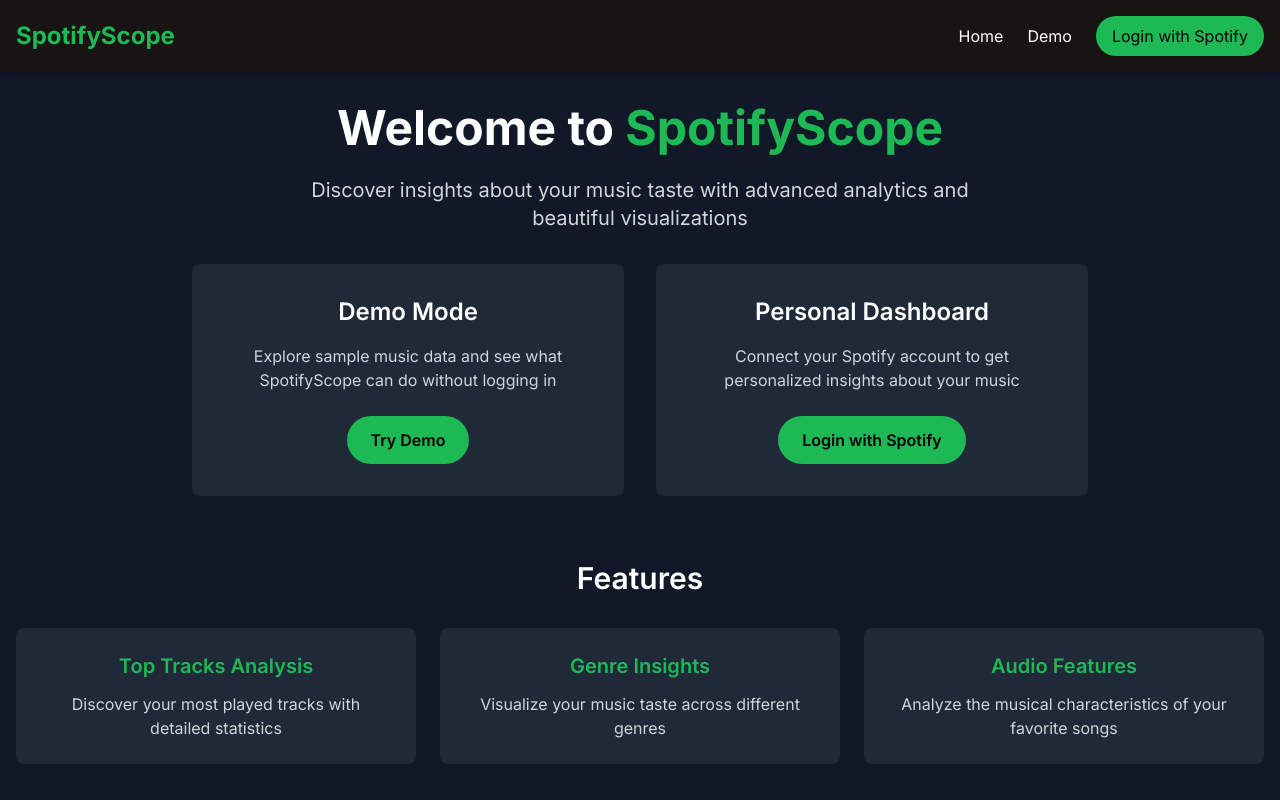
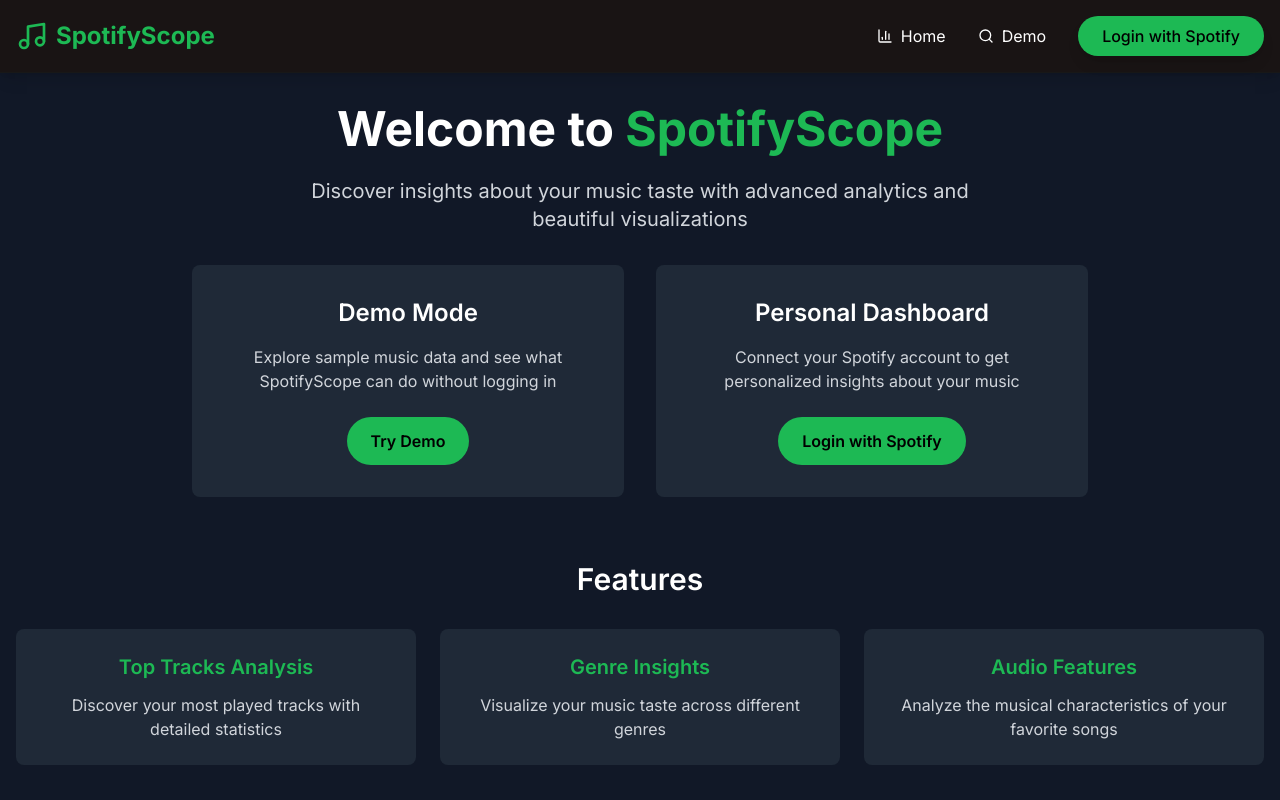
Before and after one commit to Luuchoh/SpotifyScope-, a React (Vite) app in the folder front/: page / in a window 1280 px wide. Built offline with nearby package versions, Linux system fonts and the light colour scheme; no server answers.

Commit message:
Update: front - header component

```diff
--- a/front/src/components/Layout/Header.tsx
+++ b/front/src/components/Layout/Header.tsx
@@ -1,7 +1,8 @@
 import React from 'react';
 import { Link, useNavigate } from 'react-router-dom';
 import { useAppSelector, useAppDispatch } from '../../hooks/redux';
-import { logout } from '../../store/slices/authSlice';
+import { logout } from '../../store/authSlice';
+import { Music, Search, BarChart3, User, LogOut, Menu } from 'lucide-react';
 
 const Header: React.FC = () => {
   const navigate = useNavigate();
@@ -14,44 +15,82 @@
   };
 
   return (
-    <header className="bg-spotify-black text-white shadow-lg">
+    <header className="bg-spotify-black text-white shadow-lg border-b border-spotify-gray-800">
       <div className="container mx-auto px-4 py-4">
         <div className="flex items-center justify-between">
-          <Link to="/" className="text-2xl font-bold text-spotify-green">
-            SpotifyScope
+          {/* Logo */}
+          <Link to="/" className="flex items-center space-x-2 text-2xl font-bold text-spotify-green hover:text-green-400 transition-colors">
+            <Music className="w-8 h-8" />
+            <span>SpotifyScope</span>
           </Link>
 
-          <nav className="hidden md:flex items-center space-x-6">
-            <Link to="/" className="hover:text-spotify-green transition-colors">
-              Home
+          {/* Desktop Navigation */}
+          <nav className="hidden md:flex items-center space-x-8">
+            <Link
+              to="/"
+              className="flex items-center space-x-2 hover:text-spotify-green transition-colors group"
+            >
+              <BarChart3 className="w-4 h-4 group-hover:text-spotify-green" />
+              <span>Home</span>
             </Link>
-            <Link to="/demo" className="hover:text-spotify-green transition-colors">
-              Demo
+            <Link
+              to="/demo"
+              className="flex items-center space-x-2 hover:text-spotify-green transition-colors group"
+            >
+              <Search className="w-4 h-4 group-hover:text-spotify-green" />
+              <span>Demo</span>
             </Link>
+
             {isAuthenticated ? (
               <>
-                <Link to="/dashboard" className="hover:text-spotify-green transition-colors">
-                  Dashboard
+                <Link
+                  to="/dashboard"
+                  className="flex items-center space-x-2 hover:text-spotify-green transition-colors group"
+                >
+                  <BarChart3 className="w-4 h-4 group-hover:text-spotify-green" />
+                  <span>Dashboard</span>
                 </Link>
+
+                {/* User Menu */}
                 <div className="flex items-center space-x-4">
-                  <span className="text-sm">Welcome, {user?.displayName}</span>
+                  <div className="flex items-center space-x-2">
+                    {user?.profileImage ? (
+                      <img
+                        src={user.profileImage}
+                        alt={user.displayName}
+                        className="w-8 h-8 rounded-full"
+                      />
+                    ) : (
+                      <User className="w-8 h-8 p-1 bg-spotify-gray-700 rounded-full" />
+                    )}
+                    <span className="text-sm text-spotify-gray-300">
+                      {user?.displayName}
+                    </span>
+                  </div>
+
                   <button
                     onClick={handleLogout}
-                    className="bg-spotify-green text-black px-4 py-2 rounded-full hover:bg-green-400 transition-colors"
+                    className="flex items-center space-x-2 bg-spotify-green text-black px-4 py-2 rounded-full hover:bg-green-400 transition-all duration-200 font-medium"
                   >
-                    Logout
+                    <LogOut className="w-4 h-4" />
+                    <span>Logout</span>
                   </button>
                 </div>
               </>
             ) : (
               <Link
                 to="/login"
-                className="bg-spotify-green text-black px-4 py-2 rounded-full hover:bg-green-400 transition-colors"
+                className="bg-spotify-green text-black px-6 py-2 rounded-full hover:bg-green-400 transition-all duration-200 font-medium shadow-lg hover:shadow-xl"
               >
                 Login with Spotify
               </Link>
             )}
           </nav>
+
+          {/* Mobile Menu Button */}
+          <button className="md:hidden p-2 hover:bg-spotify-gray-800 rounded-lg transition-colors">
+            <Menu className="w-6 h-6" />
+          </button>
         </div>
       </div>
     </header>
```
